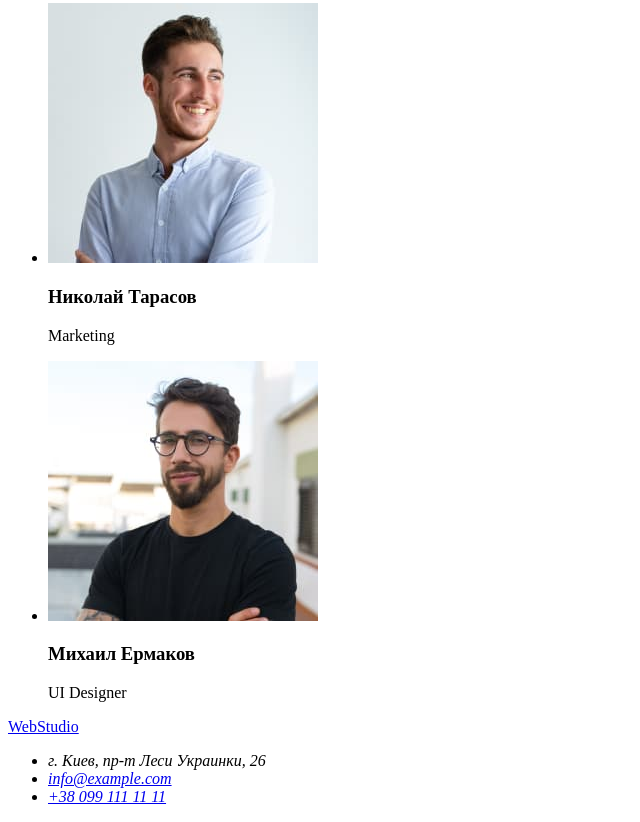
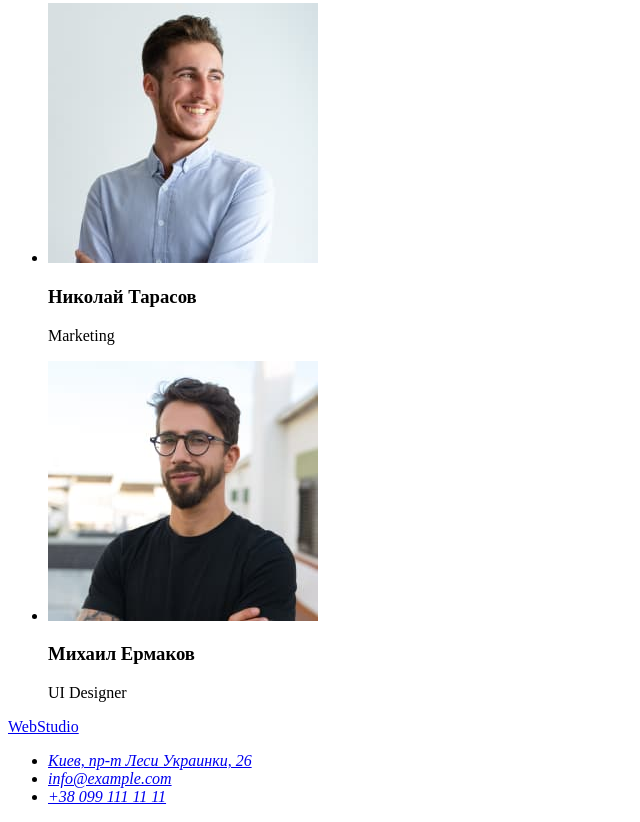
Before and after one commit to allx-under/goit-markup-hw-01, a plain HTML site: page index.html in a window 1280 px wide. Shown: the part 2333-3155 px from the top of the page, without its empty margins (0-640 px from the left). Drawn offline with Linux system fonts and the light colour scheme.

Commit message:
Оборачивает фактический адресс в футере ссылкой

```diff
--- a/index.html
+++ b/index.html
@@ -91,7 +91,7 @@
         <a href="index.html">WebStudio</a>
         <address>
             <ul>
-                <li>г. Киев, пр-т Леси Украинки, 26 </li>
+                <li><a href="https://goo.gl/maps/RKwU9FnVd64jDv186">Киев, пр-т Леси Украинки, 26</a></li>
                 <li><a href="mailto:info@example.com">info@example.com</a></li>
                 <li><a href="tel:+380991111111">+38 099 111 11 11</a></li>
             </ul>
```
